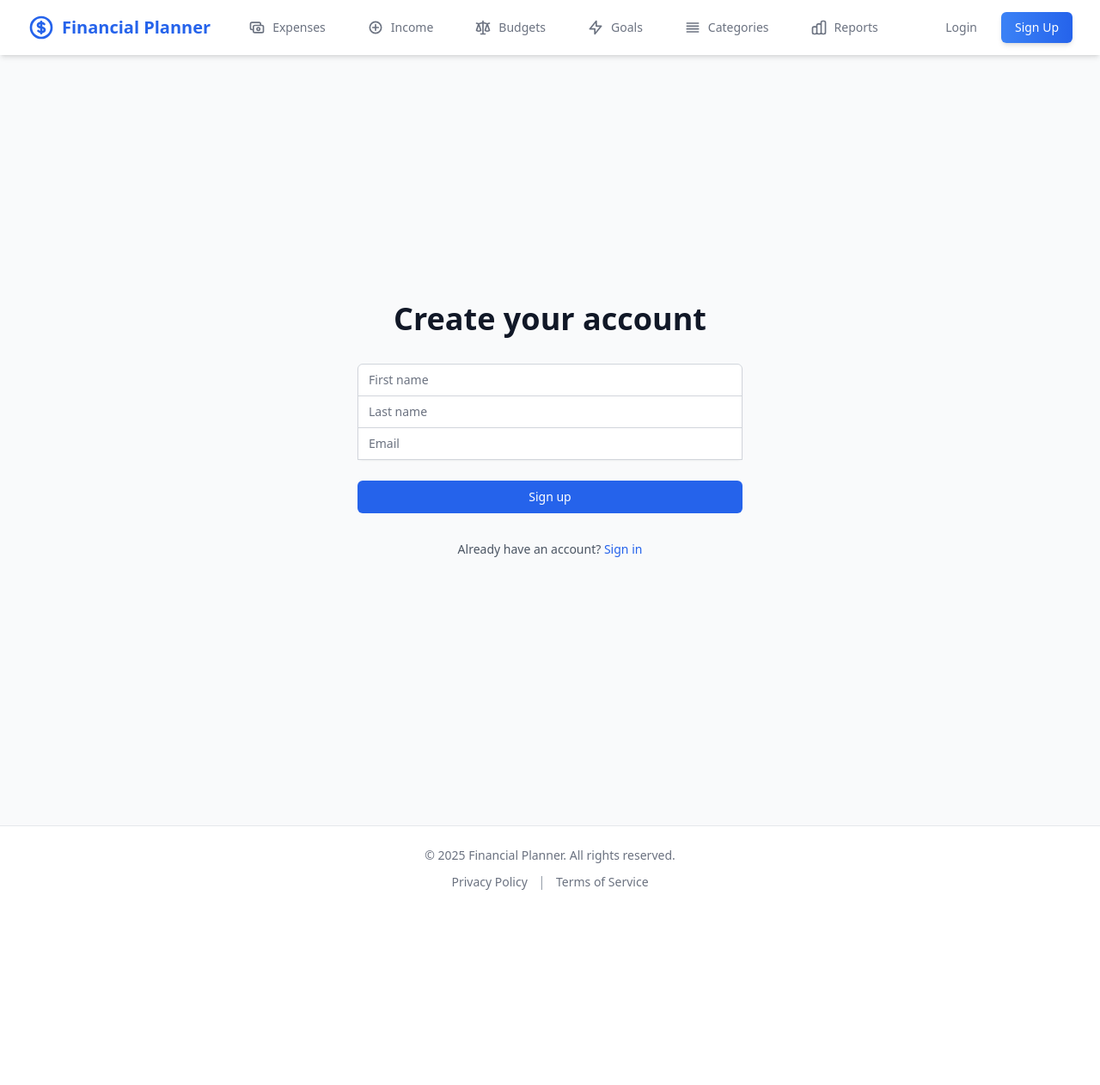
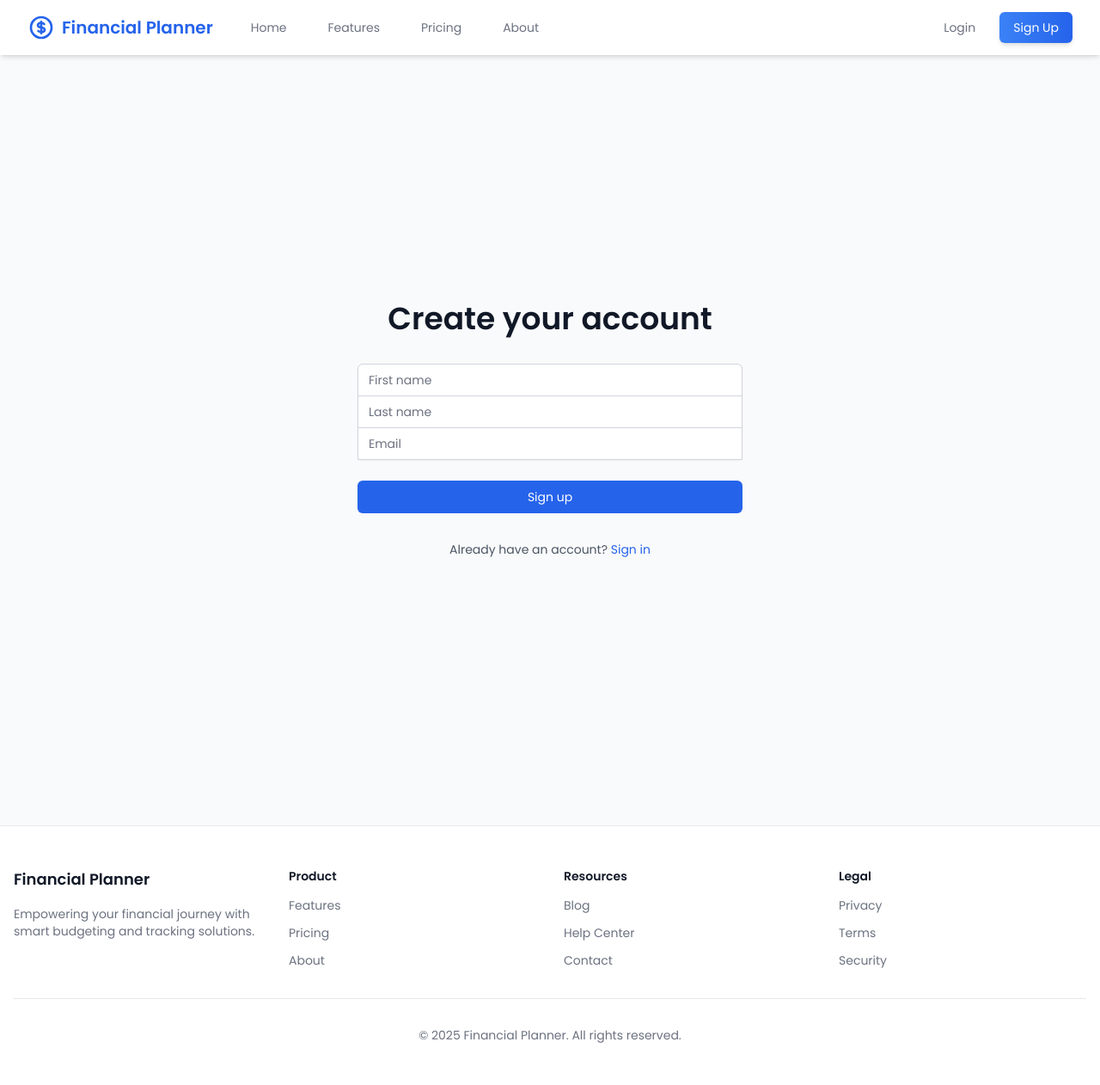
Before and after one commit to YounassAg/Financial-Planner, a Django app: template templates/auth/signup.html in a window 1280 px wide. Shown: the whole page at 86% size. Before the commit the page ends 1035 px from the top, so only its background shows below. Run offline with Django 3.2, Linux system fonts and the light colour scheme; the template is opened without the code that fills it, so the values that code supplies are empty; some libraries are stand-ins or nearby versions.

Commit message:
Update base.html

```diff
--- a/templates/base.html
+++ b/templates/base.html
@@ -16,16 +16,14 @@
     <link href="https://fonts.googleapis.com/css2?family=Poppins:wght@400;600&display=swap" rel="stylesheet">
     <!-- Custom CSS for font family -->
     <style>
-        .font-poppins {
-            font-family: 'Poppins', sans-serif;
-        }
+        .font-poppins { font-family: 'Poppins', sans-serif; }
+        .nav-link-active { color: #2563eb; border-bottom: 2px solid #2563eb; }
     </style>
 </head>
-<body class="bg-gray-50">
+<body class="bg-gray-50 font-poppins">
     <nav class="bg-white shadow-md sticky top-0 z-50">
         <div class="max-w-7xl mx-auto px-4 sm:px-6 lg:px-8">
             <div class="flex justify-between h-16">
-                <!-- Logo and Main Links -->
                 <div class="flex items-center">
                     <div class="flex-shrink-0">
                         <a href="{% url 'home' %}" class="flex items-center space-x-2">
@@ -35,9 +33,10 @@
                             <span class="text-xl font-bold text-blue-600 hover:text-blue-700 transition duration-150">Financial Planner</span>
                         </a>
                     </div>
+                    {% if user.is_authenticated %}
+                    <!-- Authenticated Navigation -->
                     <div class="hidden md:ml-8 md:flex md:space-x-6">
-                        <!-- Expenses -->
-                        <a href="{% url 'expenses' %}" class="inline-flex items-center px-3 py-2 text-sm font-medium text-gray-500 hover:text-blue-600 hover:border-blue-600 transition duration-150 {% if request.resolver_match.url_name == 'expenses' %}nav-link-active{% endif %}">
+                        <a href="{% url 'expenses' %}" class="inline-flex items-center px-3 py-2 text-sm font-medium text-gray-500 hover:text-blue-600 transition duration-150 {% if request.resolver_match.url_name == 'expenses' %}nav-link-active{% endif %}">
                             <svg class="w-5 h-5 mr-2" fill="none" stroke="currentColor" viewBox="0 0 24 24">
                                 <path stroke-linecap="round" stroke-linejoin="round" stroke-width="2" d="M17 9V7a2 2 0 00-2-2H5a2 2 0 00-2 2v6a2 2 0 002 2h2m2 4h10a2 2 0 002-2v-6a2 2 0 00-2-2H9a2 2 0 00-2 2v6a2 2 0 002 2zm7-5a2 2 0 11-4 0 2 2 0 014 0z" />
                             </svg>
@@ -78,8 +77,17 @@
                             </svg>
                             Reports
                         </a>
+                    </div>                    {% else %}
+                    <!-- Public Navigation -->
+                    <div class="hidden md:ml-8 md:flex md:space-x-6">
+                        <a href="" class="px-3 py-2 text-sm font-medium text-gray-500 hover:text-blue-600 transition duration-150 {% if request.resolver_match.url_name == 'home' %}nav-link-active{% endif %}">Home</a>
+                        <a href="" class="px-3 py-2 text-sm font-medium text-gray-500 hover:text-blue-600 transition duration-150 {% if request.resolver_match.url_name == 'features' %}nav-link-active{% endif %}">Features</a>
+                        <a href="" class="px-3 py-2 text-sm font-medium text-gray-500 hover:text-blue-600 transition duration-150 {% if request.resolver_match.url_name == 'pricing' %}nav-link-active{% endif %}">Pricing</a>
+                        <a href="" class="px-3 py-2 text-sm font-medium text-gray-500 hover:text-blue-600 transition duration-150 {% if request.resolver_match.url_name == 'about' %}nav-link-active{% endif %}">About</a>
                     </div>
+                    {% endif %}
                 </div>
+
 
                 <!-- User Actions -->
                 <div class="flex items-center">
@@ -159,12 +167,39 @@
 
     <!-- Footer -->
     <footer class="bg-white border-t mt-12">
-        <div class="max-w-7xl mx-auto px-4 py-6">
-            <p class="text-center text-gray-500 text-sm">© 2025 Financial Planner. All rights reserved.</p>
-            <div class="text-center mt-2">
-                <a href="#" class="text-gray-500 hover:text-gray-700 text-sm">Privacy Policy</a>
-                <span class="mx-2 text-gray-400">|</span>
-                <a href="#" class="text-gray-500 hover:text-gray-700 text-sm">Terms of Service</a>
+        <div class="max-w-7xl mx-auto px-4 py-12">
+            <div class="grid grid-cols-1 md:grid-cols-4 gap-8">
+                <div>
+                    <h3 class="text-lg font-semibold text-gray-900 mb-4">Financial Planner</h3>
+                    <p class="text-sm text-gray-500">Empowering your financial journey with smart budgeting and tracking solutions.</p>
+                </div>
+                <div>
+                    <h4 class="text-sm font-semibold text-gray-900 mb-3">Product</h4>
+                    <ul class="space-y-2">
+                        <li><a href="#" class="text-sm text-gray-500 hover:text-blue-600">Features</a></li>
+                        <li><a href="#" class="text-sm text-gray-500 hover:text-blue-600">Pricing</a></li>
+                        <li><a href="#" class="text-sm text-gray-500 hover:text-blue-600">About</a></li>
+                    </ul>
+                </div>
+                <div>
+                    <h4 class="text-sm font-semibold text-gray-900 mb-3">Resources</h4>
+                    <ul class="space-y-2">
+                        <li><a href="#" class="text-sm text-gray-500 hover:text-blue-600">Blog</a></li>
+                        <li><a href="#" class="text-sm text-gray-500 hover:text-blue-600">Help Center</a></li>
+                        <li><a href="#" class="text-sm text-gray-500 hover:text-blue-600">Contact</a></li>
+                    </ul>
+                </div>
+                <div>
+                    <h4 class="text-sm font-semibold text-gray-900 mb-3">Legal</h4>
+                    <ul class="space-y-2">
+                        <li><a href="#" class="text-sm text-gray-500 hover:text-blue-600">Privacy</a></li>
+                        <li><a href="#" class="text-sm text-gray-500 hover:text-blue-600">Terms</a></li>
+                        <li><a href="#" class="text-sm text-gray-500 hover:text-blue-600">Security</a></li>
+                    </ul>
+                </div>
+            </div>
+            <div class="border-t mt-8 pt-8 text-center">
+                <p class="text-sm text-gray-500">&copy; 2025 Financial Planner. All rights reserved.</p>
             </div>
         </div>
     </footer>
```
